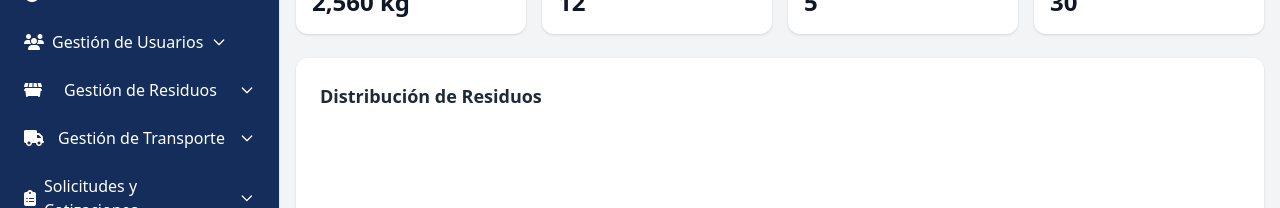
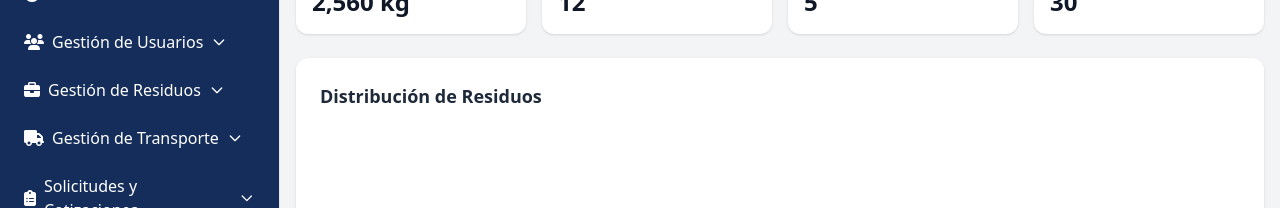
Before and after one commit to betoab728/azul-frontend, an Angular app: page /dashboard/home in a window 1280 px wide. Shown: the part 130-338 px from the top of the page. Built offline with nearby package versions, Linux system fonts and the light colour scheme.

Commit message:
estructura menu y submenu final

```diff
--- a/src/app/presentation/layouts/dashboard-layout/sidebar/sidebar.html
+++ b/src/app/presentation/layouts/dashboard-layout/sidebar/sidebar.html
@@ -34,8 +34,8 @@
     <!-- Gestión de Residuos -->
     <li>
       <details class="group">
-        <summary class="flex items-center justify-between p-2 rounded hover:bg-[#1e3c73] text-white  cursor-pointer">
-          <i class="fas fa-dumpster"></i>
+        <summary class="flex items-center  gap-2 p-2 rounded hover:bg-[#1e3c73] text-white  cursor-pointer">
+          <i class="fas fa-briefcase"></i>
           <span>Gestión de Residuos</span>
           <svg class="w-4 h-4 transform transition-transform duration-200 group-open:rotate-180"
             xmlns="http://www.w3.org/2000/svg" fill="none" viewBox="0 0 24 24" stroke="currentColor">
@@ -56,7 +56,7 @@
     <!-- Gestión de Transporte -->
     <li>
       <details class="group">
-        <summary class="flex items-center justify-between p-2 cursor-pointer rounded hover:bg-[#1e3c73] text-white">
+        <summary class="flex items-center  gap-2 p-2 cursor-pointer rounded hover:bg-[#1e3c73] text-white">
           <i class="fas fa-truck"></i>
           <span>Gestión de Transporte</span>
           <svg class="w-4 h-4 transform transition-transform duration-200 group-open:rotate-180"
```
